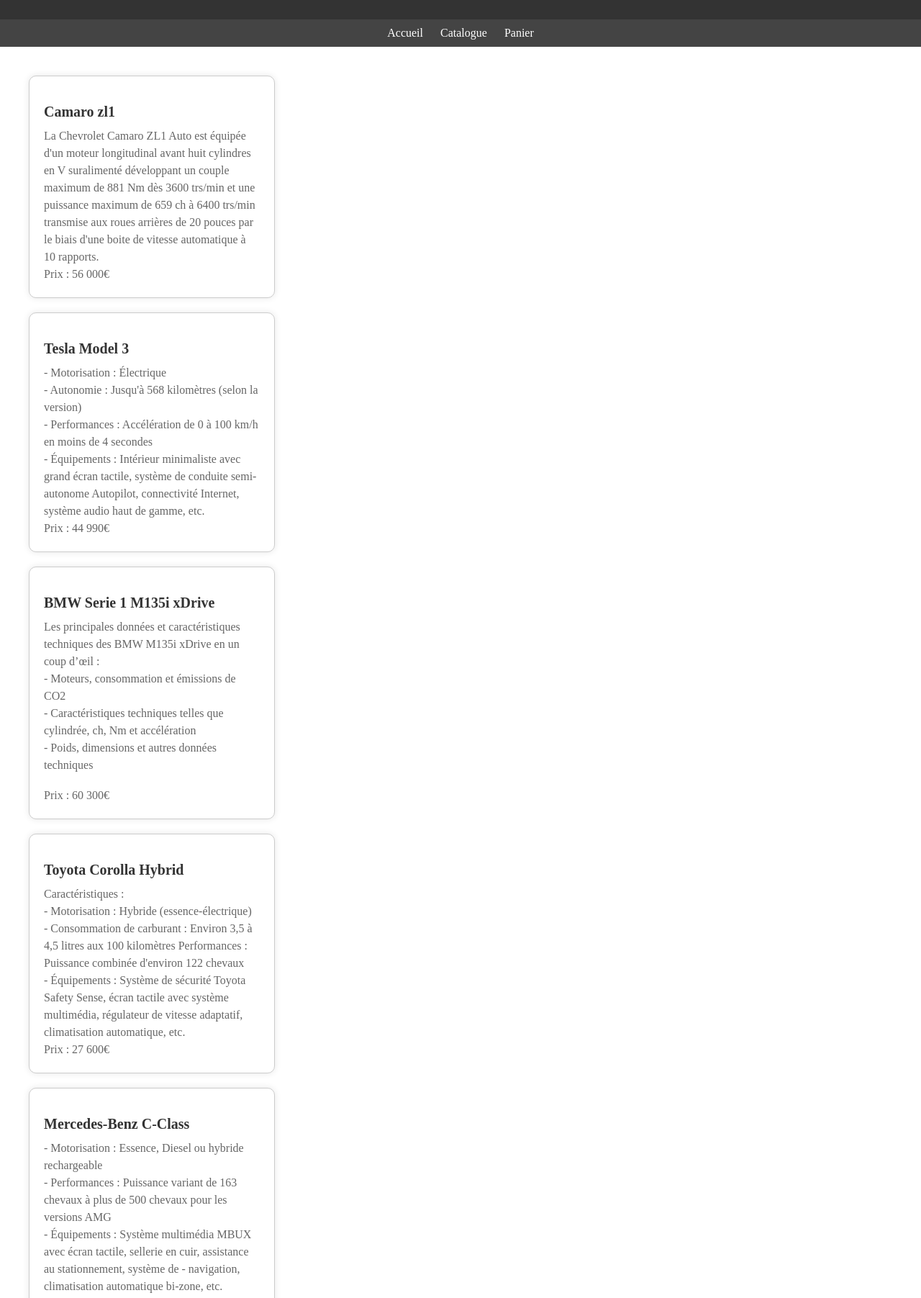
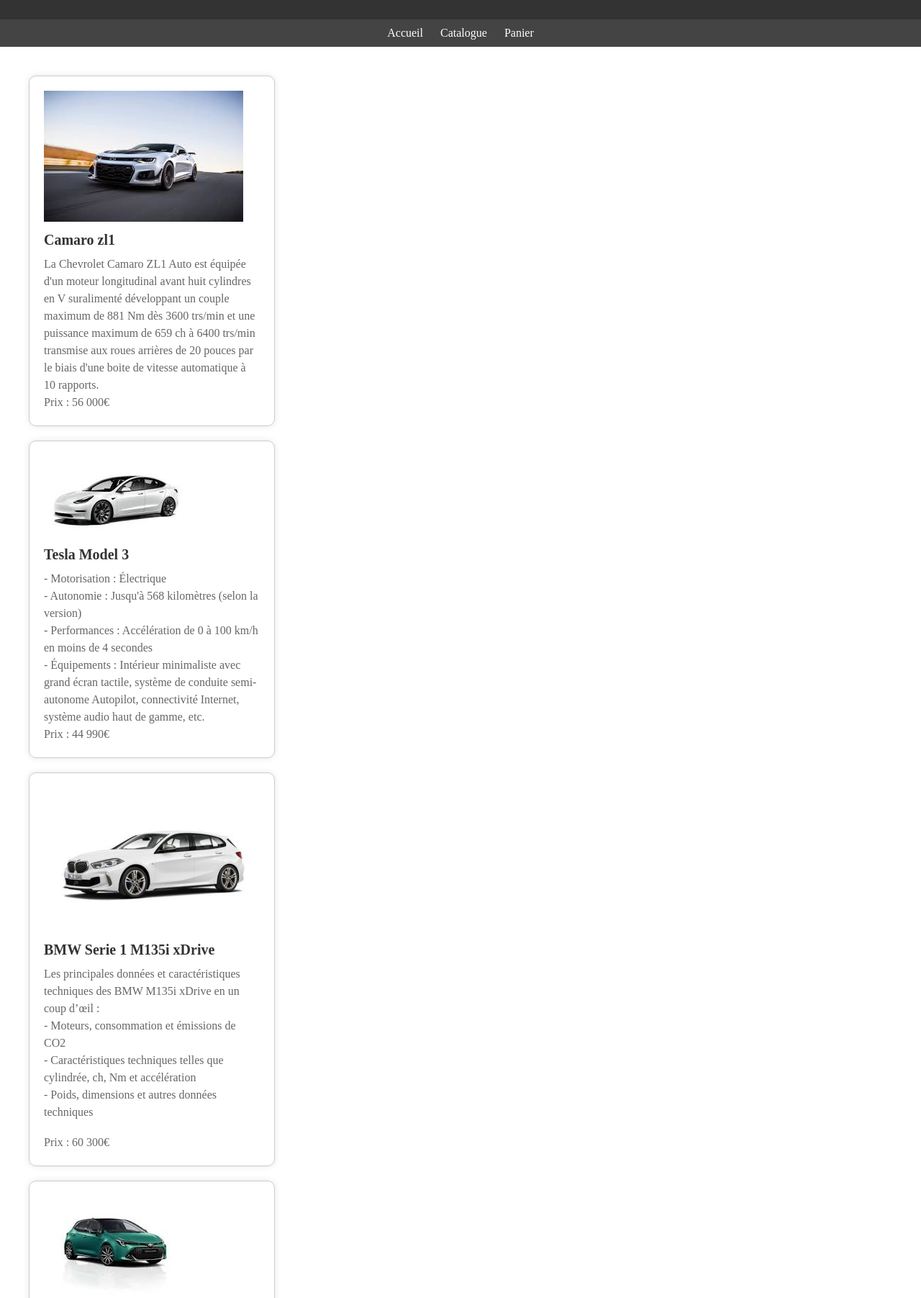
Before and after one commit to nathanremond/ProjetSiteE-Commerce, a plain HTML site: page app/HTML/Catalogue.html in a window 1280 px wide. Shown: the part 97-1900 px from the top of the page at 72% size. Drawn offline with Linux system fonts and the light colour scheme.

Commit message:
feat: ajout  des images

```diff
--- a/app/HTML/Catalogue.html
+++ b/app/HTML/Catalogue.html
@@ -20,7 +20,7 @@
         <div class="Produits">
 
             <div class="product">
-                <img src="#" alt="">
+                <img src="../Images/camaro.jpg" alt="">
                 <h2> Camaro zl1</h2>
                 <p>La Chevrolet Camaro ZL1 Auto est équipée d'un moteur longitudinal avant huit cylindres en V suralimenté développant un couple maximum de 881 Nm dès 3600 trs/min et une puissance maximum de 659 ch à 6400 trs/min transmise aux roues arrières de 20 pouces par le biais d'une boite de vitesse automatique à 10 rapports.</p>
                 <p>Prix : 56 000€</p>
@@ -28,7 +28,7 @@
 
 
             <div class="product">
-                <img src="#" alt="">
+                <img src="../Images/Tesla_Model_3.jpg" alt="">
                 <h2>Tesla Model 3</h2>
                 <p>- Motorisation : Électrique <br>
                     - Autonomie : Jusqu'à 568 kilomètres (selon la version) <br>
@@ -39,7 +39,7 @@
 
 
             <div class="product">
-                <img src="#" alt="">
+                <img src="../Images/bmw-serie-1-m135i-xdrive.jpg" alt="">
                 <h2>BMW Serie 1 M135i xDrive</h2>
                 <p>Les principales données et caractéristiques techniques des BMW M135i xDrive en un coup d’œil :  <br>
 
@@ -50,7 +50,7 @@
             </div>
 
             <div class="product">
-                <img src="#" alt="">
+                <img src="../Images/Toyota_Corolla_Hybrid.jpg" alt="">
                 <h2>Toyota Corolla Hybrid</h2>
                 <p>Caractéristiques : <br>
                     - Motorisation : Hybride (essence-électrique) <br>
@@ -61,7 +61,7 @@
             </div>
 
             <div class="product">
-                <img src="#" alt="">
+                <img src="../Images/Mercedes-Benz_C-Class.jpg" alt="">
                 <h2>Mercedes-Benz C-Class</h2>
                 <p>- Motorisation : Essence, Diesel ou hybride rechargeable <br>
                     - Performances : Puissance variant de 163 chevaux à plus de 500 chevaux pour les versions AMG <br>
@@ -70,7 +70,7 @@
             </div>
 
             <div class="product">
-                <img src="#" alt="">
+                <img src="../Images/BMW_Serie_3.jpg" alt="">
                 <h2>BMW Serie 3</h2>
                 <p>Le modèle BMW Serie 3 est réputé pour son élégance, ses performances dynamiques et son confort de conduite. Il est disponible en plusieurs versions, allant des berlines aux breaks, en passant par les versions hybrides rechargeables et les modèles sportifs de la gamme M.</p>
                 <p>Prix :  52 300€</p>
```
